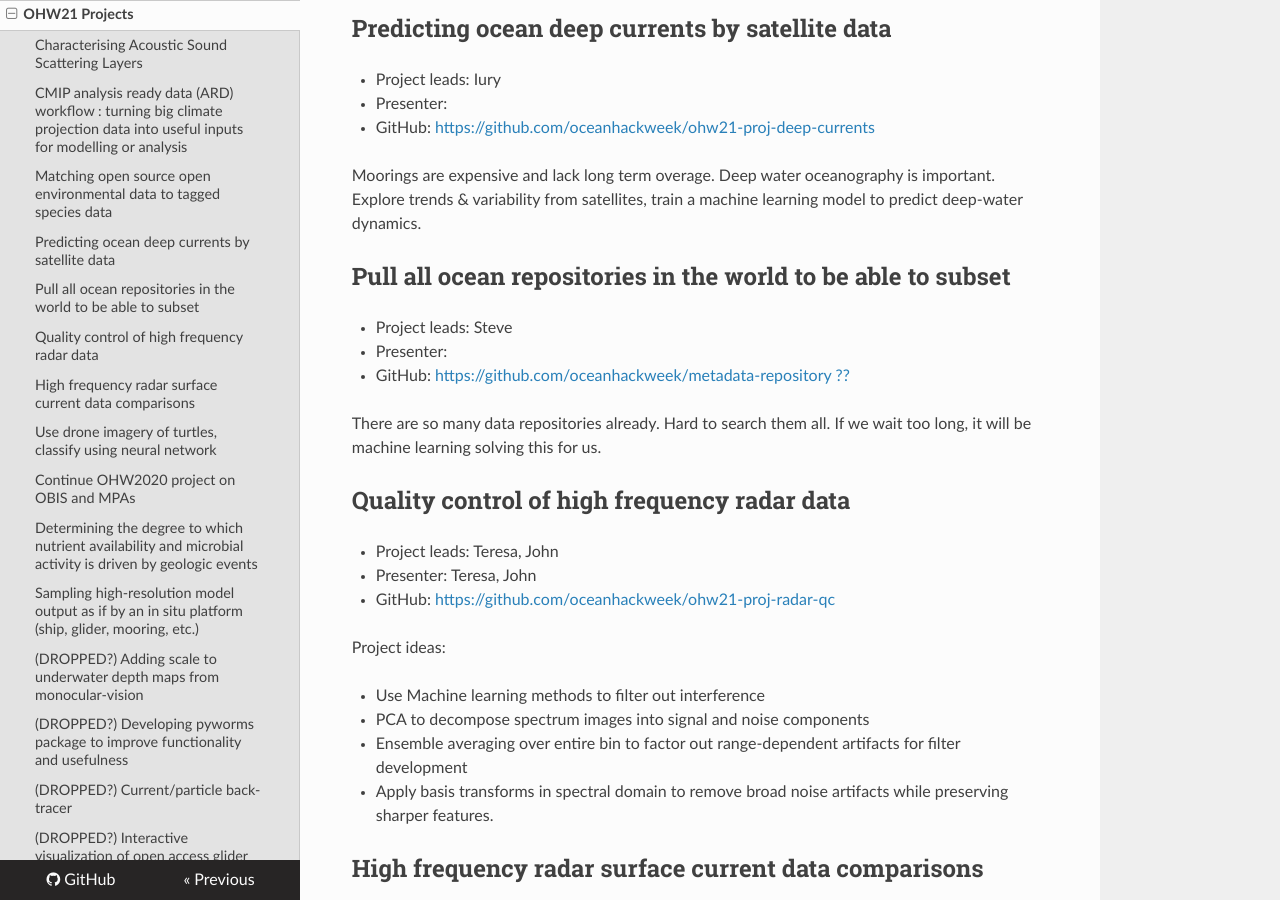
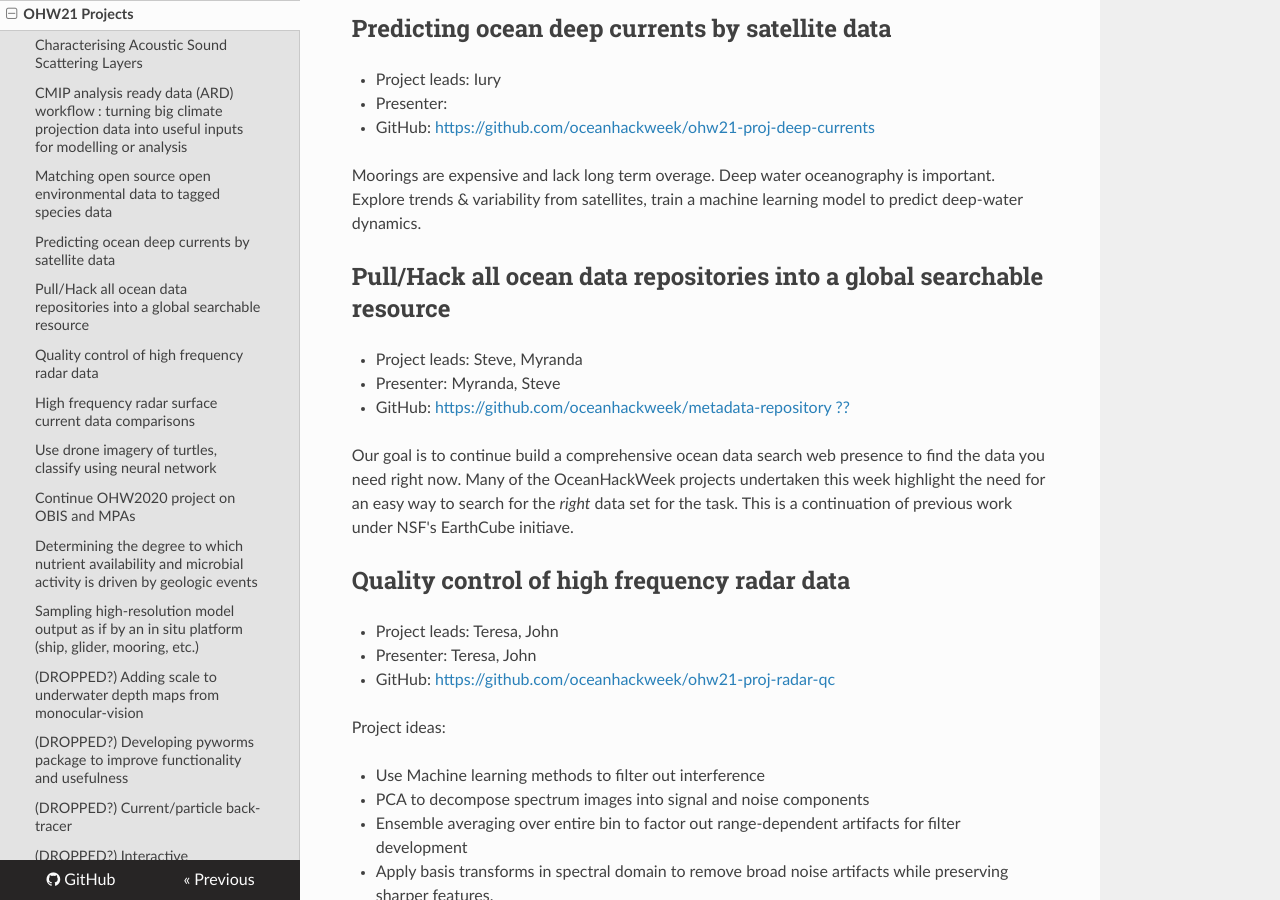
Before and after one commit to oceanhackweek/ohw-resources, an MkDocs documentation site: the page built from docs/projects/projectlist.md, in a window 1280 px wide and 900 px high, scrolled down 1060 px. Built offline with MkDocs 1.6.1, drawn with Linux system fonts in a browser that asks for light colours; nearby versions of some CDN libraries.

Commit message:
Update projectlist.md

```diff
--- a/docs/projects/projectlist.md
+++ b/docs/projects/projectlist.md
@@ -36,14 +36,13 @@ Optimize a tool for making environmental data (ocean velocity, SST) in an easy-t
 Moorings are expensive and lack long term overage. Deep water oceanography is important. Explore trends & variability from satellites, train a machine learning model to predict deep-water dynamics.
 
 
-## Pull all ocean repositories in the world to be able to subset
+## Pull/Hack all ocean data repositories into a global searchable resource
 
-- Project leads: Steve
-- Presenter:
+- Project leads: Steve, Myranda
+- Presenter: Myranda, Steve
 - GitHub: [https://github.com/oceanhackweek/metadata-repository ??](https://github.com/oceanhackweek/metadata-repository)
 
-There are so many data repositories already. Hard to search them all. If we wait too long, it will be machine learning solving this for us.
-
+Our goal is to continue build a comprehensive ocean data search web presence to find the data you need right now. Many of the OceanHackWeek projects undertaken this week highlight the need for an easy way to search for the *right* data set for the task.  This is a continuation of previous work under NSF's EarthCube initiave.
 
 ## Quality control of high frequency radar data
 
```
